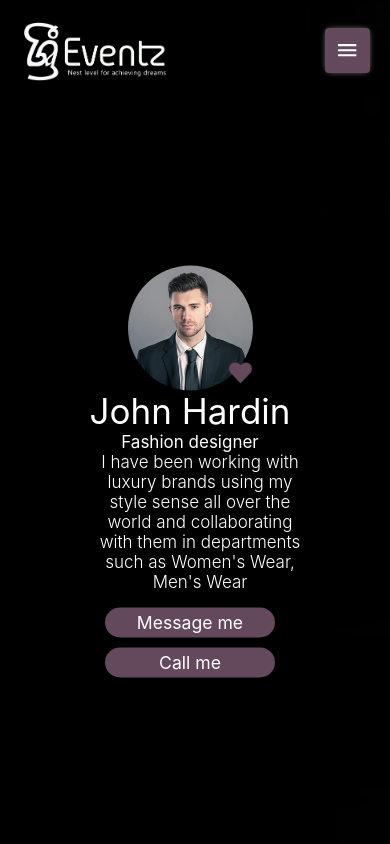
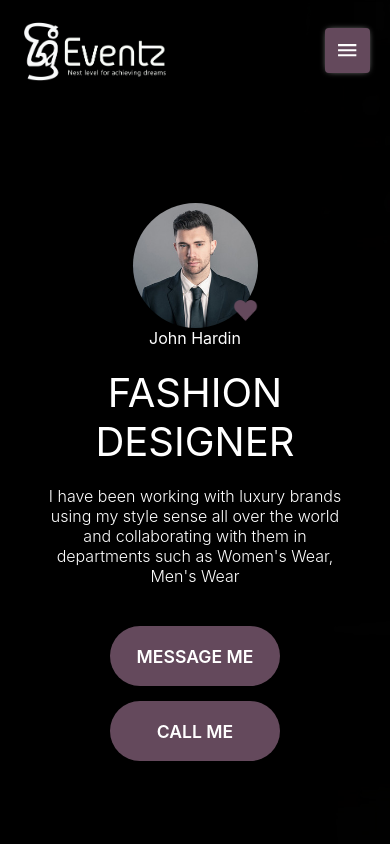
Before and after one commit to venuradesh/sri-eventz-web, a React (Create React App) app: page /profile in a window 390 px wide. Shown: the top 844 px of the page. Built offline with nearby package versions, Linux system fonts and the light colour scheme.

Commit message:
profile page finished with all the styling errors and make it fully responsive

```diff
--- a/src/Components/Profile/ContactForm.js
+++ b/src/Components/Profile/ContactForm.js
@@ -11,37 +11,19 @@ export default function ContactForm() {
         <div className="form-group">
           <label htmlFor="name">
             Your Name
-            <input
-              type="text"
-              id="name"
-              name="name"
-              value={name}
-              onChange={(e) => setName(e.target.value)}
-            />
+            <input type="text" id="name" name="name" value={name} onChange={(e) => setName(e.target.value)} />
           </label>
         </div>
         <div className="form-group">
           <label htmlFor="email">
             Your Email
-            <input
-              type="email"
-              id="email"
-              name="email"
-              value={email}
-              onChange={(e) => setEmail(e.target.value)}
-            />
+            <input type="email" id="email" name="email" value={email} onChange={(e) => setEmail(e.target.value)} />
           </label>
         </div>
         <div className="form-group">
           <label htmlFor="message">
             Your message
-            <textarea
-              type="text"
-              id="message"
-              name="message"
-              value={message}
-              onChange={(e) => setMessage(e.target.value)}
-            />
+            <textarea type="text" id="message" name="message" value={message} onChange={(e) => setMessage(e.target.value)} />
           </label>
         </div>
         <div className="button-submit">
@@ -53,7 +35,7 @@ export default function ContactForm() {
 }
 
 const FormStyle = styled.form`
-  width: 100%;
+  width: 400px;
   padding: 8px;
 
   .form-group {
@@ -67,7 +49,7 @@ const FormStyle = styled.form`
   }
   input {
     padding-bottom: 20px;
-    width: 90%;
+    width: 100%;
     height: 30px;
     color: #ffffff;
     background-color: #64495c;
@@ -77,8 +59,7 @@ const FormStyle = styled.form`
   }
 
   textarea {
-    width: 90%;
-
+    width: 100%;
     color: #ffffff;
     background-color: #64495c;
     outline: none;
@@ -109,8 +90,38 @@ const FormStyle = styled.form`
       }
     }
   }
+  @media only screen and (max-width: 1280px) {
+    display: flex;
+    flex-direction: column;
+    align-items: center;
+    width: 100%;
+
+    .form-group {
+      width: 100%;
+
+      label {
+        display: flex;
+        flex-direction: column;
+        align-items: center;
+        margin-bottom: 30px;
+        font-size: 1.2rem;
+
+        input {
+          margin-top: 10px;
+        }
+      }
+    }
+  }
+
   @media only screen and (max-width: 768px) {
-    flex-direction: column;
-    margin-top: -120px;
+    width: 100%;
+  }
+
+  @media only screen and (max-width: 400px) {
+    width: 300px;
+  }
+
+  @media only screen and (max-width: 370px) {
+    width: 250px;
   }
 `;
--- a/src/Components/Profile/ContactInfoItem.js
+++ b/src/Components/Profile/ContactInfoItem.js
@@ -2,10 +2,7 @@ import React from "react";
 import { MdPlace } from "react-icons/md";
 import styled from "styled-components";
 
-export default function ContactInfoItem({
-  icon = <MdPlace />,
-  text = "I need text ",
-}) {
+export default function ContactInfoItem({ icon = <MdPlace />, text = "I need text " }) {
   return (
     <ItemStyles>
       <div className="icon">{icon}</div>
@@ -30,9 +27,15 @@ const ItemStyles = styled.div`
     width: 3.5rem;
   }
 
-  @media only screen and (max-width: 768px) {
-    flex-direction: column;
-    margin-top: 30px;
-    line-height: 1px;
+  @media only screen and (max-width: 1280px) {
+    .icon {
+      * {
+        font-size: 1.5rem;
+      }
+    }
+  }
+
+  @media only screen and (max-width: 500px) {
+    width: 300px;
   }
 `;
--- a/src/Components/Profile/ContactSection.js
+++ b/src/Components/Profile/ContactSection.js
@@ -8,7 +8,6 @@ import Map from "./Map";
 export default function ContactSection() {
   return (
     <ContactSectionStyle>
-      <div className="container">
       <div className="contactSection-wrapper">
         <div className="left">
           <ContactInfoItem icon={<MdLocalPhone />} text="+94451672345" />
@@ -22,37 +21,35 @@ export default function ContactSection() {
           <Map />
         </div>
       </div>
-      </div>
     </ContactSectionStyle>
   );
 }
 
 const ContactSectionStyle = styled.div`
   width: 100vw;
-  height: 85vh;
+  height: 100%;
   background-color: black;
   padding: 20px;
   display: flex;
   color: #ffffff;
   align-items: center;
+  justify-content: center;
+  padding-bottom: 50px;
 
   .contactSection-wrapper {
     margin-top: 20px;
     display: flex;
     position: relative;
-    width: 90vw;
+    width: max-content;
   }
-  .contactSection-wrapper::after {
-    position: absolute;
-    content: "";
-    width: 2px;
-  }
+
   .left {
     max-width: 500px;
     height: 400px;
     width: 100%;
     margin-right: 50px;
   }
+
   .middle {
     max-width: 500px;
     height: 400px;
@@ -61,46 +58,79 @@ const ContactSectionStyle = styled.div`
   }
 
   .right {
-    max-width: 500px;
-    margin-right: 50px;
-    background-color: blue;
     border-radius: 4px;
   }
-  @media only screen and (max-width: 768px) {
+
+  @media only screen and (max-width: 1280px) {
+    width: 100vw;
+
     .contactSection-wrapper {
       flex-direction: column;
+      width: max-content;
+      width: 500px;
+      align-items: center;
+
+      .left {
+        height: 200px;
+        margin-right: 0px;
+        display: flex;
+        flex-direction: column;
+        align-items: center;
       }
-    .contactSection-wrapper::after {
-      display: none;
+
+      .middle {
+        margin-right: 0px;
+        margin-bottom: 50px;
       }
+
+      .right {
+        width: 400px;
+        display: flex;
+        justify-content: center;
+      }
+    }
+  }
+
+  @media only screen and (max-width: 768px) {
+    .left {
+      margin-bottom: 10px;
+    }
+  }
+
+  @media only screen and (max-width: 500px) {
     .left,
     .middle {
       max-width: 100%;
       flex-direction: column;
       margin-bottom: 20px;
+      align-items: center;
     }
 
     .right {
-      max-width: 100%;
-      flex-direction: column;
-      margin-top: -120px;
+      width: 300px;
       height: 300px;
     }
   }
 
-  @media only screen and (max-width: 500px) {
-    .contactSection-wrapper {
-      flex-direction: column;
-    }
-    .contactSection-wrapper::after {
-      display: none;
-    }
+  @media only screen and (max-width: 400px) {
     .left,
     .middle {
-      max-width: 100%;
-      flex-direction: column;
-      margin-bottom: 20px;
-      align-items:center;
+      width: 300px;
+    }
+  }
 
+  @media only screen and (max-width: 390px) {
+    .contactSection-wrapper {
+      width: 300px;
+    }
+
+    .left,
+    .middle {
+      width: 250px;
+    }
+
+    .right {
+      width: auto;
+    }
   }
 `;
--- a/src/Components/Profile/Content.js
+++ b/src/Components/Profile/Content.js
@@ -13,11 +13,7 @@ const Content = () => {
 
       <div className="quote">Fashion designer</div>
 
-      <div className="dis">
-        I have been working with luxury brands using my style sense all over the
-        world and collaborating with them in departments such as Women's Wear,
-        Men's Wear
-      </div>
+      <div className="dis">I have been working with luxury brands using my style sense all over the world and collaborating with them in departments such as Women's Wear, Men's Wear</div>
       <div className="btn-container">
         <div className="message">Message me</div>
         <div className="call">Call me</div>
@@ -34,16 +30,15 @@ const Container = styled.div`
   top: 50%;
   transform: translateY(-38%);
   padding: 20px;
-  // row-gap: 10px;
+  height: 500px;
   margin-left: 40px;
   display: flex;
   flex-direction: column;
+  justify-content: center;
 
   .display-image {
     height: 125px;
-
     display: flex;
-
     align-items: center;
 
     .profile-photo {
@@ -71,37 +66,39 @@ const Container = styled.div`
       }
     }
   }
+
   .name {
     font-size: 57px;
     font-weight: 370;
-
     color: #ffffff;
   }
   .quote {
+    margin-top: 20px;
     font-size: 30px;
-
+    text-transform: uppercase;
     color: #ffffff;
   }
   .dis {
     color: #ffffff;
     font-weight: 300;
+    font-size: 1rem;
+    margin-top: 20px;
     text-align: left;
-    padding-right: 40px;
   }
+
   .btn-container {
     display: flex;
-
+    margin-top: 40px;
     align-items: center;
-    height: 46px;
     column-gap: 40px;
-
-    margin-top: 15px;
 
     .message {
       text-align: center;
       width: 170px;
       background-color: #64495c;
-      height: 100%;
+      height: 60px;
+      text-transform: uppercase;
+      font-weight: 600;
       align-items: center;
       justify-content: center;
       display: flex;
@@ -122,6 +119,9 @@ const Container = styled.div`
       width: 170px;
       background-color: #64495c;
       height: 100%;
+      height: 60px;
+      text-transform: uppercase;
+      font-weight: 600;
       align-items: center;
       justify-content: center;
       display: flex;
@@ -141,88 +141,51 @@ const Container = styled.div`
   @media only screen and (max-width: 780px) {
     align-items: center;
     width: 650px;
-    padding: 0 48px;
+    margin-left: 0;
 
     .name {
-      font-size: 50px;
+      font-size: 1rem;
     }
 
     .quote {
-      font-size: 38px;
+      font-size: 2.5rem;
     }
+
     .dis {
+      width: 500px;
       text-align: center;
+      font-size: 1rem;
+      margin-bottom: 20px;
+    }
 
-      font-size: 25px;
+    .btn-container {
+      margin-top: 20px;
+      flex-direction: column;
+      row-gap: 15px;
     }
   }
 
-  @media only screen and (max-width: 690px) {
+  @media only screen and (max-width: 580px) {
     align-items: center;
-    width: 550px;
-    padding: 0 47px;
+    width: 90vw;
 
-    .name {
-      font-size: 50px;
-    }
-
-    .quote {
-      font-size: 30px;
-    }
     .dis {
       text-align: center;
-
-      font-size: 20px;
+      width: 450px;
     }
   }
 
-  @media only screen and (max-width: 520px) {
-    align-items: center;
-    width: 415px;
-    padding: 0 35px;
-
-    .name {
-      font-size: 30px;
-      padding: 0 0 -30px;
-    }
-
-    .quote {
-      font-size: 25px;
-      padding: 0 0 -30px;
-    }
-    .dis {
-      text-align: center;
-
-      font-size: 20px;
-    }
-    .btn-container {
-      flex-direction: column;
-      row-gap: 10px;
-      height: 90px;
-    }
-  }
-
-  @media only screen and (max-width: 460px) {
+  @media only screen and (max-width: 500px) {
     align-items: center;
     width: 350px;
     padding: 0 35px;
 
-    .name {
-      font-size: 35px;
+    .quote {
+      text-align: center;
     }
 
-    .quote {
-      font-size: 24px;
-    }
     .dis {
-      text-align: center;
-
-      font-size: 14px;
-    }
-    .btn-container {
-      flex-direction: column;
-      row-gap: 10px;
-      height: 100px;
+      width: 400px;
     }
   }
 
@@ -230,23 +193,8 @@ const Container = styled.div`
     align-items: center;
     width: 300px;
 
-    .name {
-      font-size: 35px;
-    }
-
-    .quote {
-      font-size: 17px;
-    }
     .dis {
-      text-align: center;
-
-      font-size: 17px;
-      padding: 0 0 0 20px;
-    }
-    .btn-container {
-      flex-direction: column;
-      row-gap: 10px;
-      height: 70px;
+      width: 300px;
     }
   }
 `;
--- a/src/Components/Profile/Foot.js
+++ b/src/Components/Profile/Foot.js
@@ -33,8 +33,7 @@ const Container = styled.div`
   justify-content: space-between;
   padding: 30px 40px;
   position: relative;
-
-  idth: 100vw;
+  width: 100vw;
 
   .social-media {
     display: flex;
--- a/src/Components/Profile/GallerySection.js
+++ b/src/Components/Profile/GallerySection.js
@@ -7,23 +7,24 @@ export default function GallerySection() {
   return (
     <Container>
       <div className="section-heading">Recent projects</div>
-      <div className="images">
-        {GalleryContent.map((photo) =>
-          photo.images.map((image) => <Gallery src={image} />)
-        )}
-      </div>
+      <div className="images">{GalleryContent.map((photo) => photo.images.map((image) => <Gallery src={image} />))}</div>
     </Container>
   );
 }
 const Container = styled.div`
   padding: 20px 40px;
   width: 100%;
+  display: flex;
+  flex-direction: column;
+  align-items: center;
+  margin-bottom: 30px;
 
   .section-heading {
     padding: 20px 0 40px;
-    font-size: 1.3rem;
+    font-size: 2.5rem;
+    text-transform: uppercase;
     color: #412542;
-    font-weight: 600;
+    font-weight: 700;
   }
 
   .images {
@@ -32,7 +33,19 @@ const Container = styled.div`
     row-gap: 10px;
     flex-wrap: wrap;
     width: 100%;
+    justify-content: center;
   }
+
+  @media only screen and (max-width: 930px) {
+    .section-heading {
+      font-size: 1.8rem;
+    }
+
+    .images {
+      align-items: center;
+    }
+  }
+
   @media only screen and (max-width: 500px) {
     flex-direction: column;
     align-items: center;
--- a/src/Components/Profile/Map.js
+++ b/src/Components/Profile/Map.js
@@ -4,36 +4,48 @@ import styled from "styled-components";
 export default function Map() {
   return (
     <MapStyles>
-      <div className="container">
       <div id="map">
         <iframe src="https://www.google.com/maps/embed?pb=!1m18!1m12!1m3!1d3647.3030413476204!2d100.5641230193719!3d13.757206847615207!2m3!1f0!2f0!3f0!3m2!1i1024!2i768!4f13.1!3m3!1m2!1s0x0%3A0xf51ce6427b7918fc!2sG+Tower!5e0!3m2!1sen!2sth!4v1510722015945"></iframe>
-        </div>
       </div>
     </MapStyles>
   );
 }
 
 const MapStyles = styled.div`
+  width: 400px;
+  height: 400px;
 
-    width:100% ;
-    height:400px;
-    frameborder:0;
-    style:border:0 ;
+  iframe {
+    width: 400px;
+    height: 400px;
+  }
 
+  @media only screen and (max-width: 1280px) {
+    display: flex;
+    justify-content: center;
 
-.container{
-    height:400px;
-    iframe{
-        // object-fit:cover;
-
+    iframe {
+      width: 400px;
+      height: 400px;
     }
   }
-  @media only screen and (max-width: 768px) {
-    background-position: 80% center;
-      container{
-        margin-top: -120px;
+  @media only screen and (max-width: 500px) {
+    width: 300px;
+    height: 300px;
+
+    iframe {
+      width: 300px;
+      height: 300px;
+    }
   }
 
+  @media only screen and (max-width: 390px) {
+    width: 250px;
+    height: 250px;
+
+    iframe {
+      width: 250px;
+      height: 250px;
     }
-
+  }
 `;
--- a/src/Components/Profile/ProfileContainer.js
+++ b/src/Components/Profile/ProfileContainer.js
@@ -20,4 +20,10 @@ const Container = styled.div`
   min-height: 100vh;
   width: 100vw;
   overflow-x: hidden;
+
+  @media only screen and (max-width: 780px) {
+    display: flex;
+    flex-direction: column;
+    align-items: center;
+  }
 `;
--- a/src/Components/Profile/TestimonialsSection.js
+++ b/src/Components/Profile/TestimonialsSection.js
@@ -28,7 +28,6 @@ export default function TestimonialsSection() {
       <div className="container">
         <div className="subHeading"> see what our clients say about me</div>
         <div className="Heading">Testimonials</div>
-
         <div className="testimonial-wrapper">
           <SwitchTransition component={null}>
             <CSSTransition key={activeSlide.id} timeout={300} classNames="fade">
@@ -46,22 +45,10 @@ export default function TestimonialsSection() {
         </div>
 
         <div className="arrows">
-          <div
-            className="prev"
-            onClick={handlePrev}
-            role="button"
-            tabIndex={0}
-            onKeyDown={handlePrev}
-          >
+          <div className="prev" onClick={handlePrev} role="button" tabIndex={0} onKeyDown={handlePrev}>
             <MdKeyboardArrowLeft />
           </div>
-          <div
-            className="next"
-            onClick={handleNext}
-            role="button"
-            tabIndex={0}
-            onKeyDown={handleNext}
-          >
+          <div className="next" onClick={handleNext} role="button" tabIndex={0} onKeyDown={handleNext}>
             <MdKeyboardArrowRight />
           </div>
         </div>
@@ -80,14 +67,14 @@ const TestimonialSectionStyles = styled.div`
   .subHeading {
     padding-top: 20px;
     font-size: 1.3rem;
-    color: #412542;
+    color: #ffffff;
     font-weight: 600;
     margin-bottom: 10px;
   }
 
   .Heading {
     font-size: 1.6rem;
-    color: #412542;
+    color: #ffffff;
     margin-bottom: 20px;
     font-weight: 700;
     text-transform: uppercase;
@@ -96,13 +83,14 @@ const TestimonialSectionStyles = styled.div`
     position: relative;
     max-width: 700px;
     margin: 0 auto;
+    height: 250px;
   }
+
   .testimonial-info {
     width: 100%;
     height: fit-content;
     border-radius: 3px;
     background-color: black;
-
     padding: 20px;
     box-shadow: 0 0px 7px -2px rgba(0, 0, 0, 0.55);
     color: #ffffff;
@@ -114,6 +102,7 @@ const TestimonialSectionStyles = styled.div`
       margin: 0 auto;
       font-size: 1.1rem;
       line-height: 1.3em;
+      color: rgba(255, 255, 255, 0.3);
       @media only screen and (max-width: 768px) {
         font-size: 1rem;
       }
@@ -121,12 +110,13 @@ const TestimonialSectionStyles = styled.div`
   }
   .testimonial-name {
     margin-top: 2rem;
-
+    color: rgba(255, 255, 255, 0.7);
     font-size: 1.4rem;
   }
   .testimonial-title {
     font-size: 1rem;
     margin-top: 0.3rem;
+    color: rgba(255, 255, 255, 0.5);
   }
   .arrows {
     margin-top: 2rem;
@@ -170,4 +160,10 @@ const TestimonialSectionStyles = styled.div`
     transition: 200ms ease-in;
     transition-property: transform, opacity;
   }
+
+  @media only screen and (max-width: 800px) {
+    .testimonial-wrapper {
+      height: 300px;
+    }
+  }
 `;
```
Lines whose indentation alone changed are shown as unchanged.
